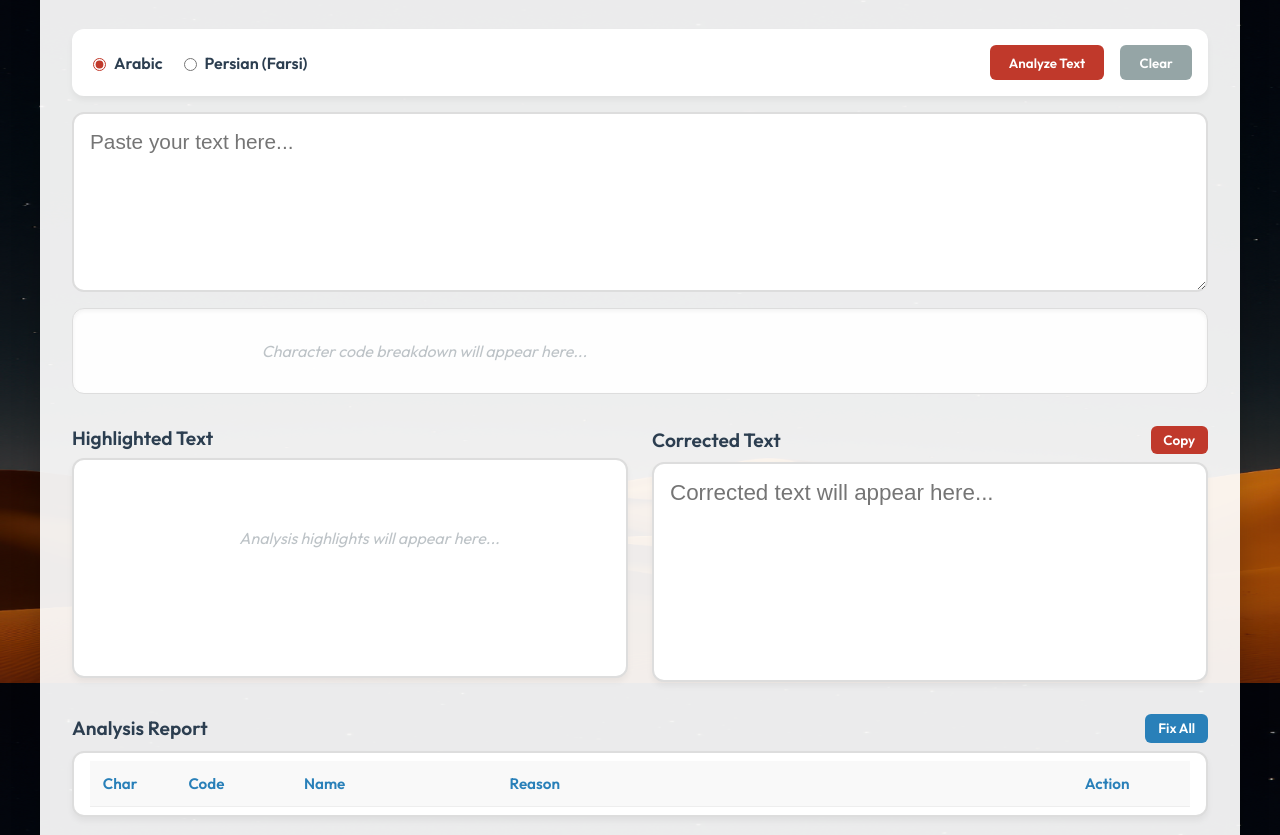
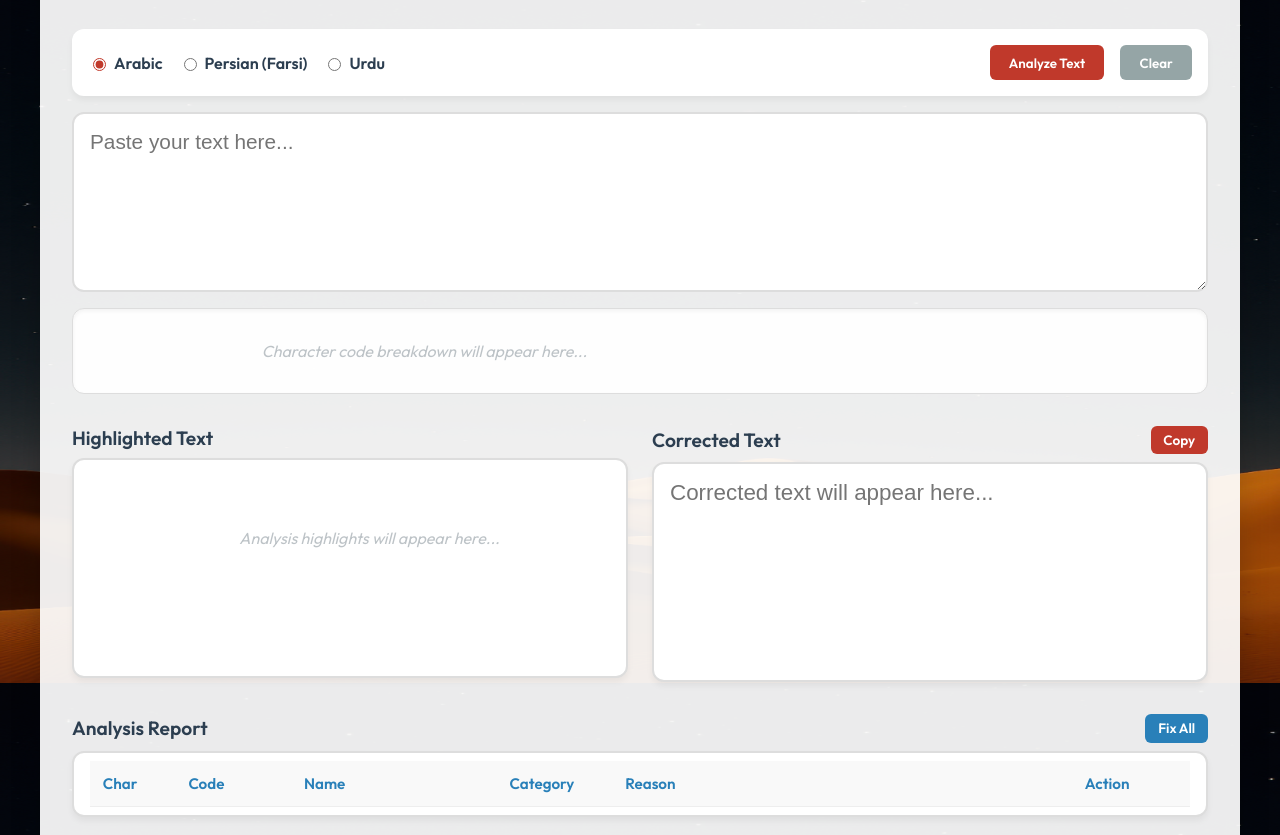
Before and after one commit to skktnwk-web/arabic_code_checker, a plain HTML site: page index.html in a window 1280 px wide. Shown: the part 117-952 px from the top of the page. Drawn offline with Linux system fonts and the light colour scheme.

Commit message:
Add files via upload

```diff
--- a/index.html
+++ b/index.html
@@ -27,6 +27,10 @@
                     <label class="radio-container">
                         <input type="radio" name="language" value="Persian">
                         <span class="radio-label">Persian (Farsi)</span>
+                    </label>
+                    <label class="radio-container">
+                        <input type="radio" name="language" value="Urdu">
+                        <span class="radio-label">Urdu</span>
                     </label>
                     <button id="analyze-btn" class="primary-btn">Analyze Text</button>
                     <button id="clear-btn" class="secondary-btn">Clear</button>
@@ -73,6 +77,7 @@
                                 <th style="width: 60px;">Char</th>
                                 <th style="width: 90px;">Code</th>
                                 <th style="width: 180px;">Name</th>
+                                <th style="width: 90px;">Category</th>
                                 <th>Reason</th>
                                 <th style="width: 140px; text-align: center;">Action</th>
                             </tr>
```
